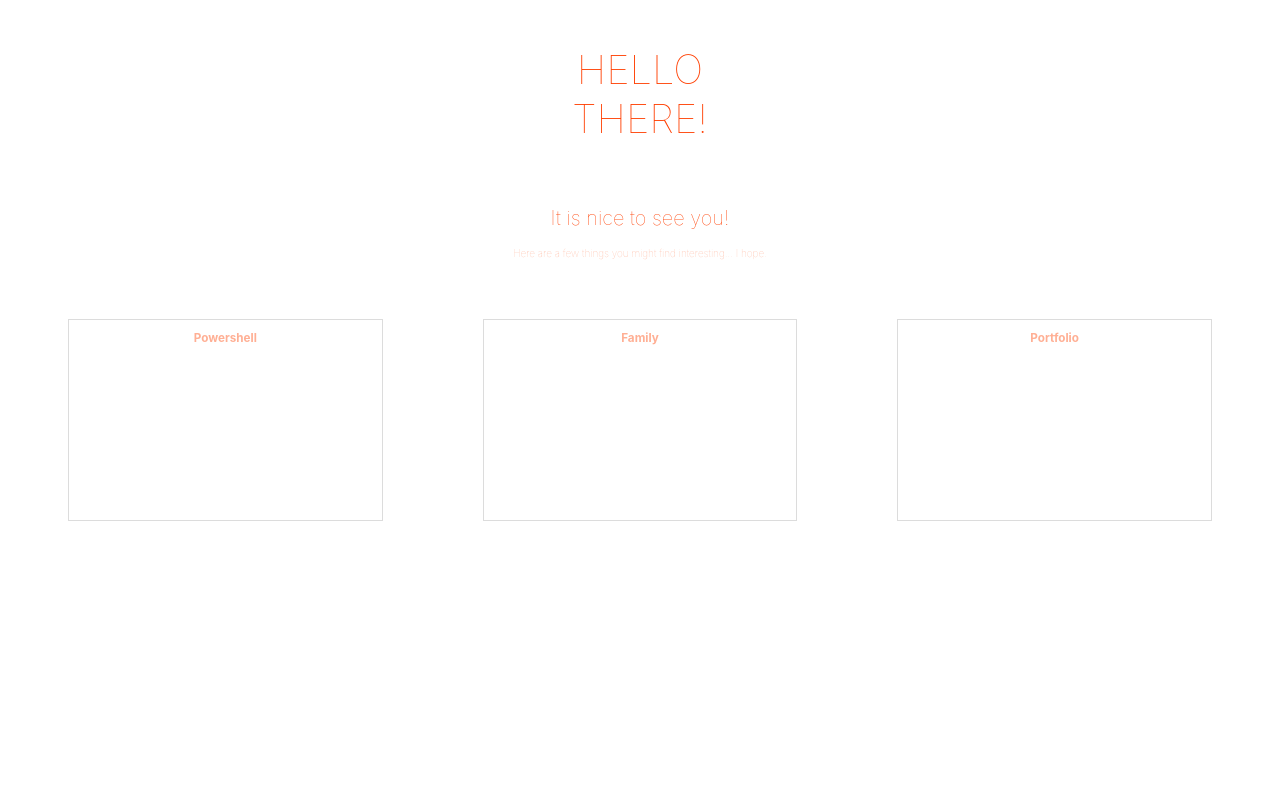
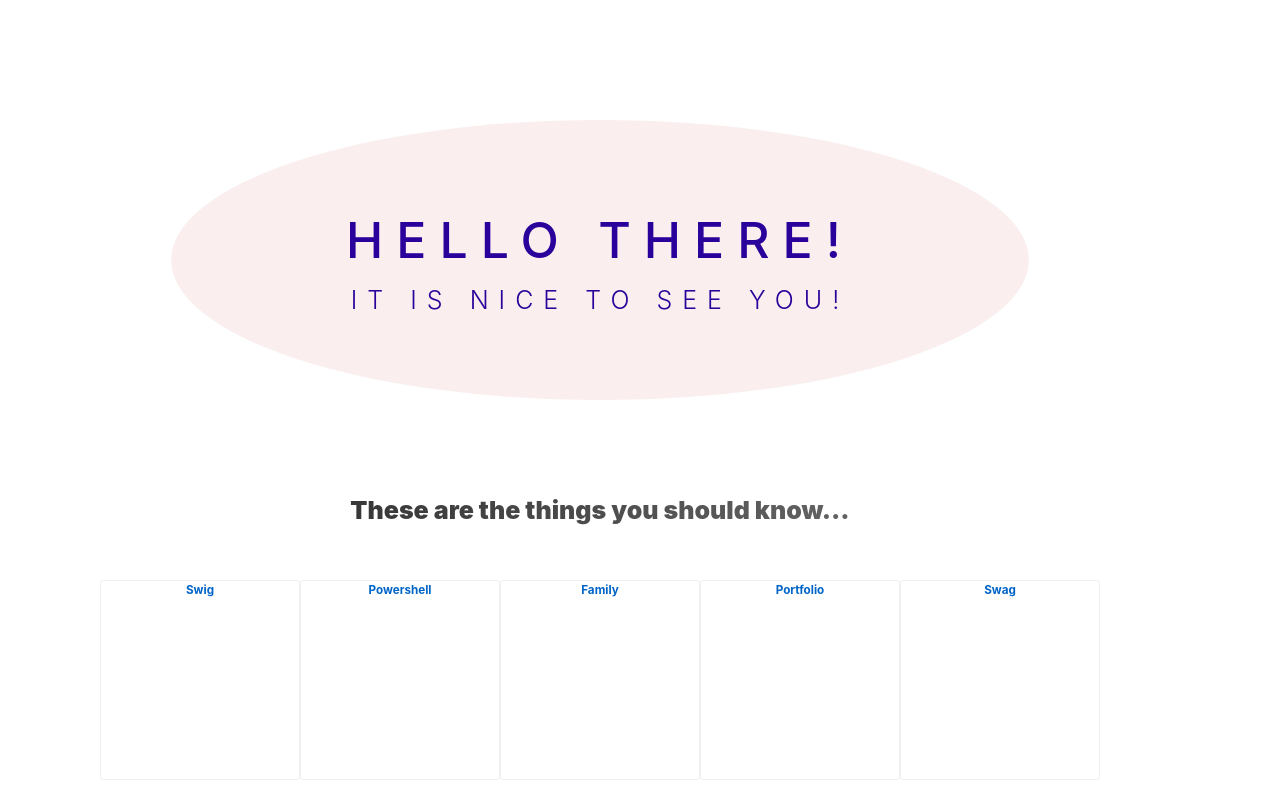
Before and after one commit to treyhay31/hello.treyhay.com, a Svelte app: page / in a window 1280 px wide. Built offline with nearby package versions, Linux system fonts and the light colour scheme.

Commit message:
experimenting

```diff
--- a/public/global.css
+++ b/public/global.css
@@ -1,18 +1,62 @@
-html,
-body {
-	position: relative;
-	width: 100%;
-	height: 100%;
-	font-size: 62.5%; /* 1 rem = 10px; 10px/16px = 62.5% */
+*,
+*::before,
+*::after {
+  margin: 0;
+  padding: 0;
+  box-sizing: inherit;
+}
+
+:root {
+  --size-font-huge: 5rem;
+  --size-font-big: 2.5rem;
+  --size-font-normal: 1rem;
+  --size-font-small: 0.5rem;
+  --color-font-primary: rgb(42, 1, 155);
+  --color-font-secondary: rgb(241, 0, 181);
+  --color-font-alt-primary: rgb(1, 255, 179);
+  --color-font-alt-secondary: rgb(0, 93, 243);
+  --color-grey: rgb(99, 99, 99);
+  --color-grey-dark: rgb(55, 55, 55);
+  --color-background-primary: rgba(216, 203, 21, 0.8);
+  --color-background-secondary: rgba(224, 65, 2, 0.8);
+  --color-background-alt-primary: rgb(230, 172, 172, 0.2);
+  --color-background-alt-secondary: rgb(144, 175, 231, 0.2);
+  /* --basic-shadow: 11px 9px 21px -12px rgba(0, 0, 0, 0.22); */
+}
+
+html {
+  box-sizing: border-box;
+  font-size: 62.5%;
+}
+@media only screen and (max-width: 75em) {
+  html {
+    font-size: 50%;
+  }
 }
 
 body {
-	color: #333;
-	margin: 0;
-	padding: 0.8rem;
-	box-sizing: border-box;
-	font-family: -apple-system, BlinkMacSystemFont, 'Segoe UI', Roboto, Oxygen-Sans, Ubuntu, Cantarell, 'Helvetica Neue',
-		sans-serif;
+  font-family: -apple-system, BlinkMacSystemFont, "Segoe UI", Roboto,
+    Oxygen-Sans, Ubuntu, Cantarell, "Helvetica Neue", sans-serif;
+  color: var(--color-font-primary);
+  font-weight: 300;
+  line-height: 1.6;
+
+  background-image: linear-gradient(
+    to right bottom,
+    var(--color-background-primary),
+    var(--color-background-secondary)
+  );
+
+  height: 100vh;
+  background-size: cover;
+  background-position: top;
+  background-repeat: no-repeat;
+  position: fixed;
+}
+
+body::selection {
+  background-color: var(--color-background-alt-primary);
+  color: var(--color-font-alt-primary);
 }
 
 a {
@@ -49,7 +93,7 @@ input:disabled {
   color: #ccc;
 }
 
-input[type='range'] {
+input[type="range"] {
   height: 0;
 }
 
--- a/src/App.svelte
+++ b/src/App.svelte
@@ -6,16 +6,14 @@
 
 <header>
 	<h1>Hello {name}!</h1>
+	<h2>It is nice to see you!</h2>
 </header>
 <main>
 	<content>
-		<h2>
-			It is nice to see you!
-		</h2>
-		<p>Here are a few things you might find interesting... I hope.</p>
+		<h3>These are the things you should know...</h3>
 		<section>
 			{#each things as thing}
-				<Thing name={thing} />
+				<Thing {...thing} />
 			{/each}
 		</section>
 	</content>
@@ -26,43 +24,52 @@
 	header {
 		text-align: center;
 		padding: 1rem;
-		max-width: 24rem;
-		margin: 0 auto;
+		margin: 5vh 5vw;
+		padding-top: 20vh;
+		height: 50vh;
+		clip-path: ellipse(40% 35% at 50% 55%);
+		background-color: var(--color-background-alt-primary);
 	}
+
 	main {
 		text-align: center;
-		padding: 1rem;
+		padding: 1rem 10rem;
 		max-width: 24rem;
 		margin: 0 auto;
 	}
 
 	h1 {
-		color: #ff3e00;
+		color: var(--color-font-primary);
 		text-transform: uppercase;
-		font-size: 4rem;
-		font-weight: 100;
+		font-size: var(--size-font-huge);
+		font-weight: 500;
+		letter-spacing: 1.3rem;
 	}
 	h2 {
-		color: #ff3e00;
-		font-size: 2rem;
-		font-weight: 100;
+		color: var(--color-font-primary);
+		text-transform: uppercase;
+		font-size: var(--size-font-big);
+		font-weight: 300;
+		letter-spacing: 1rem;
 	}
 	h3 {
-		color: #ff3e00;
-		font-size: 1.5rem;
-		font-weight: 200;
-	}
-	content {
-		color: #ffaf94;
-		font-size: 1rem;
-		font-weight: 100;
+		font-size: var(--size-font-big);
+		font-weight: 900;
+		display: inline-block;
+		color: transparent;
+		background-image: linear-gradient(
+			to left,
+			var(--color-grey),
+			var(--color-grey-dark)
+		);
+		-webkit-background-clip: text;
+		background-clip: text;
 	}
 	section {
 		display: grid;
-		grid-template-columns: repeat(3, 1fr)
-	}
-	.thing {
-		margin: 5rem;
+		grid-template-columns: repeat(5, 1fr);
+		grid-gap: -10rem;
+		transition: all .2s;
 	}
 	@media (min-width: 640px) {
 		main {
--- a/src/components/Thing/Thing.svelte
+++ b/src/components/Thing/Thing.svelte
@@ -1,18 +1,29 @@
 <script>
   export let name;
+  export let url;
 </script>
 
+<a href={url}>
   <div class="thing">
     <h3>
       {name}
     </h3>
   </div>
+</a>
 
 <style>
   .thing {
-		margin: 5rem;
-    border: 1px solid gainsboro;
+    margin-top: 5rem;
+    border: 1px solid rgba(220, 220, 220, 0.420);
+    border-radius: 3px;
     height: 20rem;
-    width: auto;
+    width: 20rem;
+    -webkit-box-shadow: var(--basic-shadow);
+    -moz-box-shadow: var(--basic-shadow);
+    box-shadow: var(--basic-shadow);
+  }
+
+  .thing:hover {
+    transform: scale(1.3);
   }
 </style>
--- a/src/main.js
+++ b/src/main.js
@@ -4,7 +4,13 @@ const app = new App({
   target: document.body,
   props: {
     name: "there",
-    things: ["Powershell", "Family", "Portfolio"],
+    things: [
+      { name: "Swig", url: "https://google.com" },
+      { name: "Powershell", url: "https://google.com" },
+      { name: "Family", url: "https://google.com" },
+      { name: "Portfolio", url: "https://google.com" },
+      { name: "Swag", url: "https://google.com" },
+    ],
   },
 });
 
```
Lines whose indentation alone changed are shown as unchanged.
